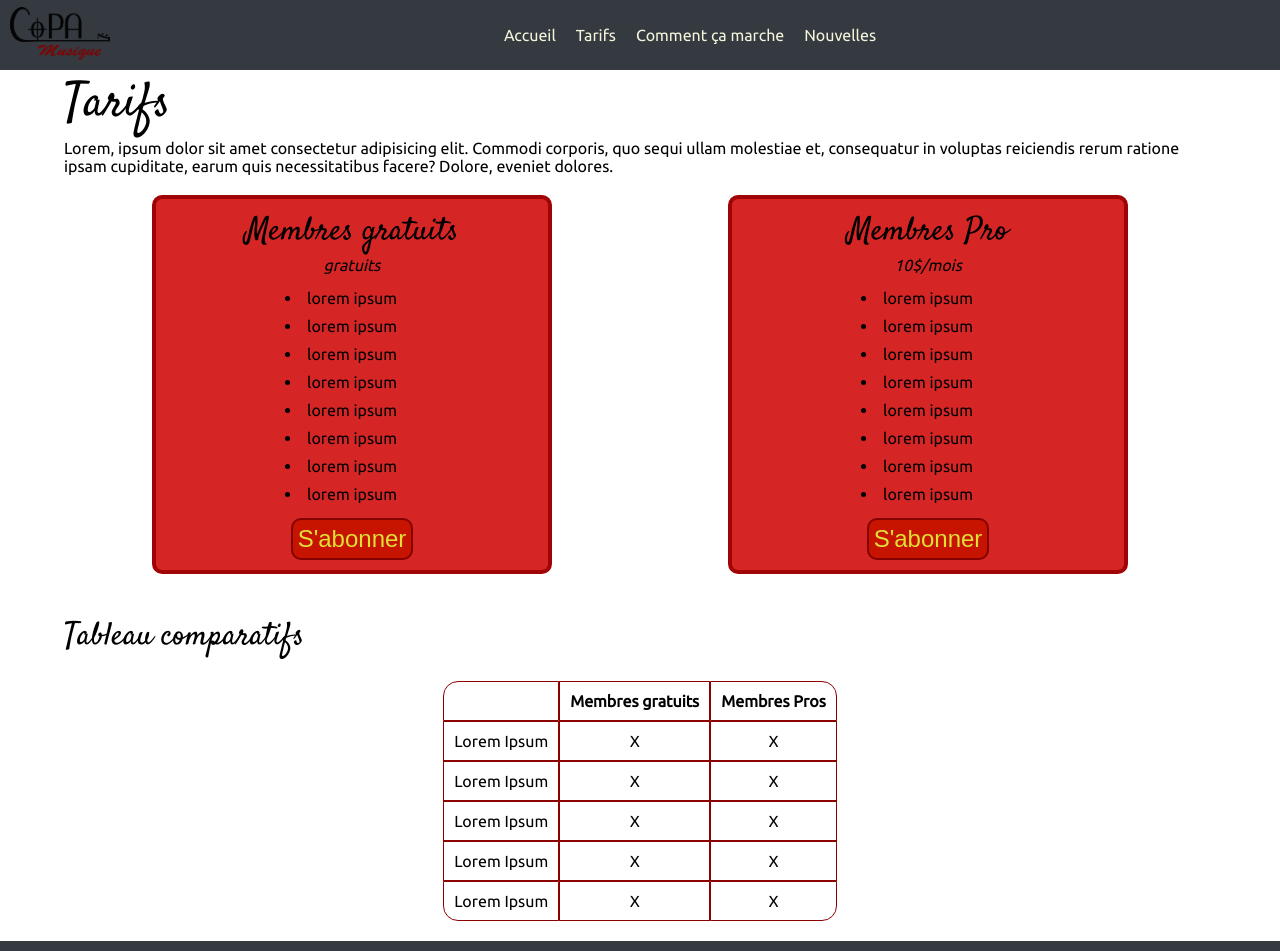
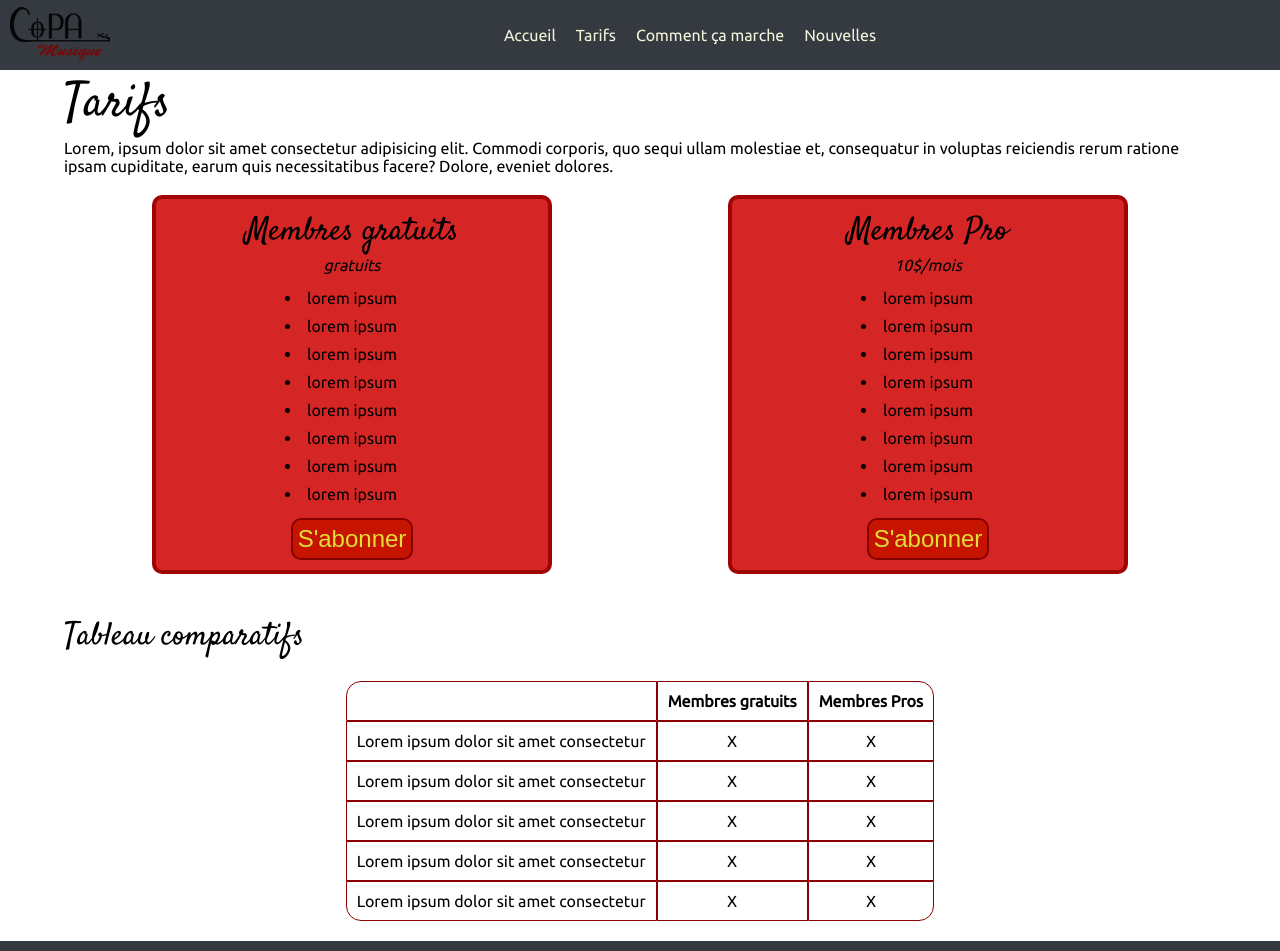
Before and after one commit to CoPA-Musique/copa-frontend, a React (Create React App) app: page /tarifs in a window 1280 px wide. Shown: the top 951 px of the page. Built offline with nearby package versions, Linux system fonts and the light colour scheme.

Commit message:
Plus de lorem ipsum !

```diff
--- a/src/components/TableauComparatifs/TableauComparatifs.jsx
+++ b/src/components/TableauComparatifs/TableauComparatifs.jsx
@@ -16,27 +16,27 @@ const TableauComparatifs = () => {
           </thead>
           <tbody>
             <tr>
-              <td>Lorem Ipsum</td>
+              <td>Lorem ipsum dolor sit amet consectetur</td>
               <td>X</td>
               <td>X</td>
             </tr>
             <tr>
-              <td>Lorem Ipsum</td>
+              <td>Lorem ipsum dolor sit amet consectetur</td>
               <td>X</td>
               <td>X</td>
             </tr>
             <tr>
-              <td>Lorem Ipsum</td>
+              <td>Lorem ipsum dolor sit amet consectetur</td>
               <td>X</td>
               <td>X</td>
             </tr>
             <tr>
-              <td>Lorem Ipsum</td>
+              <td>Lorem ipsum dolor sit amet consectetur</td>
               <td>X</td>
               <td>X</td>
             </tr>
             <tr>
-              <td>Lorem Ipsum</td>
+              <td>Lorem ipsum dolor sit amet consectetur</td>
               <td>X</td>
               <td>X</td>
             </tr>
```
